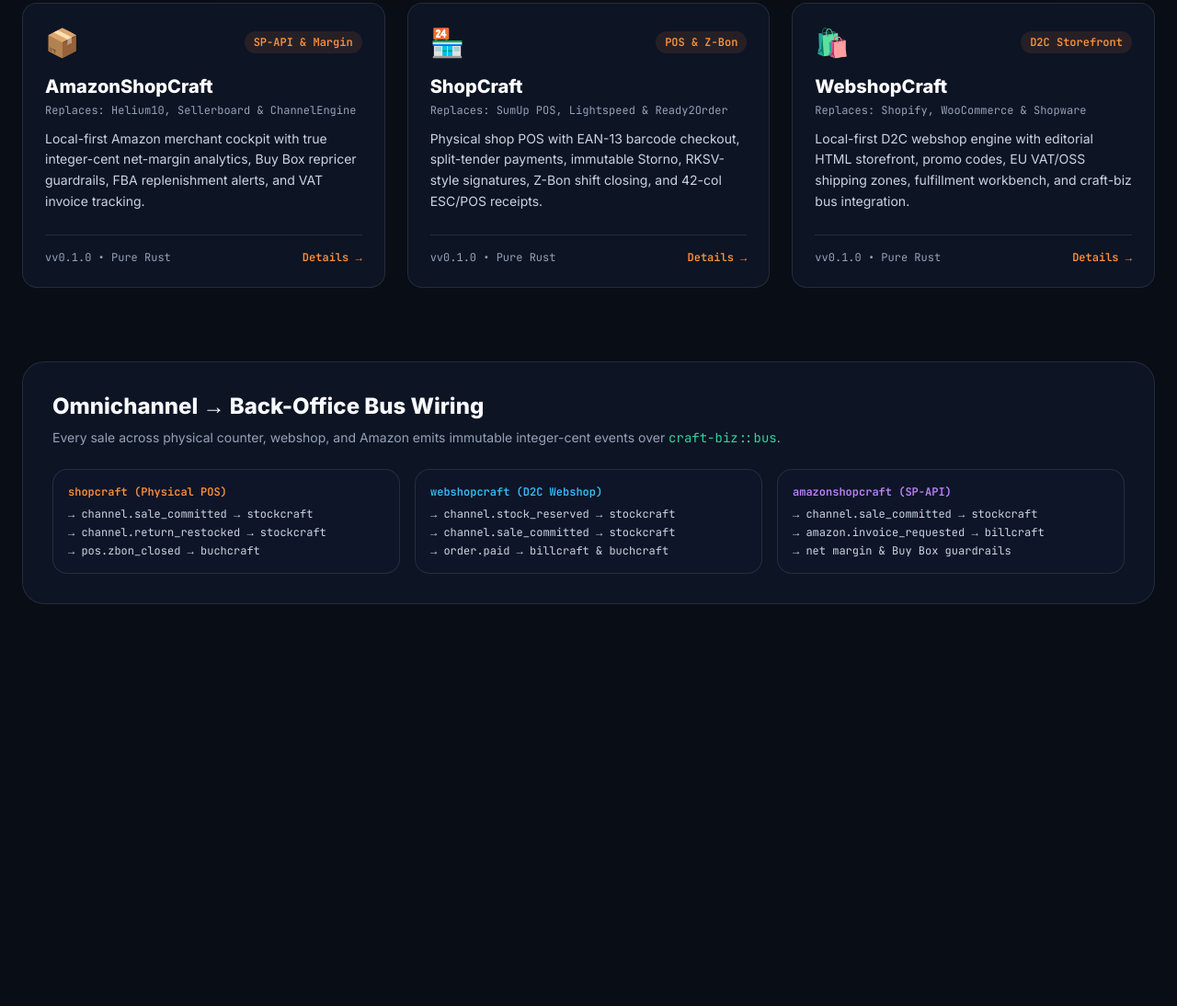
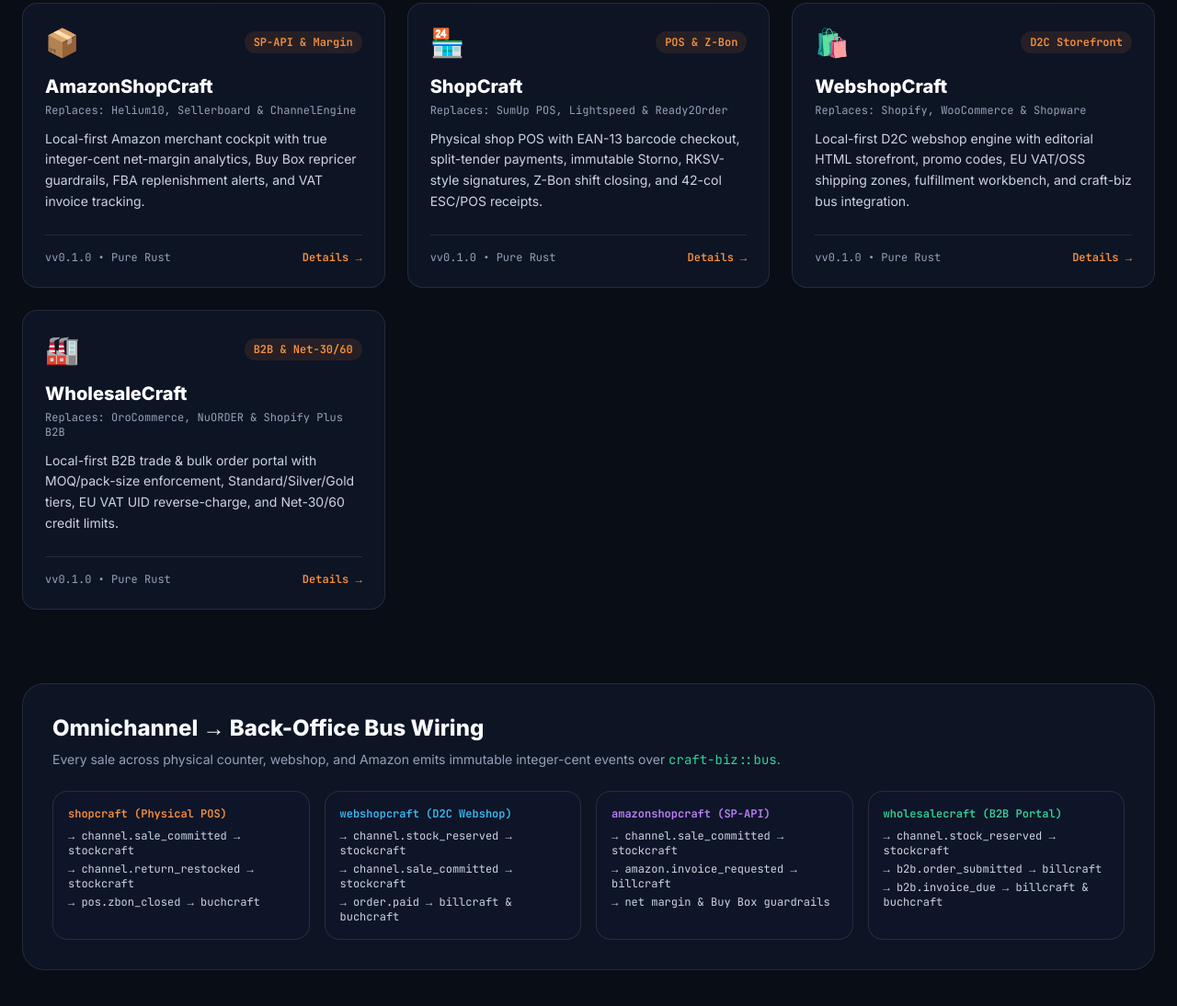
Before and after one commit to sandraschi/craft-showcase, a plain HTML site: page web/shop.html in a window 1280 px wide. Shown: the part 510-1604 px from the top of the page at 92% size. Before the commit the page ends 1263 px from the top, so only its background shows below. Drawn offline with nearby package versions, Linux system fonts and the light colour scheme.

Commit message:
Register wholesalecraft in Shop Craft suite and add NSSM installer

```diff
--- a/web/data/all-apps.json
+++ b/web/data/all-apps.json
@@ -1,6 +1,6 @@
 {
-  "generated_at": "2026-11-15T20:47:03+01:00",
-  "count": 52,
+  "generated_at": "2026-11-15T23:16:14+01:00",
+  "count": 53,
   "apps": [
     {
       "id": "aicraft",
@@ -1002,6 +1002,27 @@
       ]
     },
     {
+      "id": "wholesalecraft",
+      "name": "WholesaleCraft",
+      "repo": "wholesalecraft",
+      "suite": "backoffice",
+      "cat": "backoffice",
+      "icon": "🏭",
+      "badge": "B2B & Net-30/60",
+      "replaces": "OroCommerce, NuORDER & Shopify Plus B2B",
+      "version": "v0.1.0",
+      "github": "https://github.com/sandraschi/wholesalecraft",
+      "installer": true,
+      "desc": "Local-first B2B trade & bulk order portal with MOQ/pack-size enforcement, Standard/Silver/Gold tiers, EU VAT UID reverse-charge, and Net-30/60 credit limits.",
+      "highlights": [
+        "Trade Accounts & Credit: Standard, Silver, and Gold price tiers with Prepaid, Net30, and Net60 credit limit enforcement.",
+        "MOQ & Pack Multiples: Enforces minimum order quantities, carton pack-size multiples, and automatic +5% volume bonuses at 3x MOQ.",
+        "EU VAT Reverse Charge: Automatic 0% reverse-charge for verified cross-border EU/CH UIDs and 20% domestic Austrian VAT.",
+        "B2B Quick-Order Portal: Built-in HTTP portal (wholesalecraft serve --bind 127.0.0.1:11264) with bulk SKU grid, CSV paste import, and live Purchase Order submission.",
+        "Domino Bus: Emits channel.stock_reserved, b2b.order_submitted, and b2b.invoice_due events to stockcraft, billcraft, and buchcraft."
+      ]
+    },
+    {
       "id": "wikicraft",
       "name": "WikiCraft",
       "repo": "wikicraft",
--- a/web/data/diy-apps.json
+++ b/web/data/diy-apps.json
@@ -1,5 +1,5 @@
 {
-  "generated_at": "2026-11-15T20:47:03+01:00",
+  "generated_at": "2026-11-15T23:16:14+01:00",
   "count": 35,
   "apps": [
     {
--- a/web/shop.html
+++ b/web/shop.html
@@ -103,7 +103,7 @@
     <div class="glass-panel rounded-3xl p-8 border border-white/10">
       <h2 class="text-2xl font-extrabold mb-2">Omnichannel → Back-Office Bus Wiring</h2>
       <p class="text-sm text-slate-400 mb-6">Every sale across physical counter, webshop, and Amazon emits immutable integer-cent events over <code class="text-emerald-400 font-mono">craft-biz::bus</code>.</p>
-      <div class="grid grid-cols-1 md:grid-cols-3 gap-4 font-mono text-xs">
+      <div class="grid grid-cols-1 md:grid-cols-2 lg:grid-cols-4 gap-4 font-mono text-xs">
         <div class="p-4 rounded-2xl bg-slate-900/90 border border-white/10">
           <div class="text-shop-400 font-bold mb-2">shopcraft (Physical POS)</div>
           <div class="text-slate-300 space-y-1">
@@ -128,6 +128,14 @@
             <div>→ net margin &amp; Buy Box guardrails</div>
           </div>
         </div>
+        <div class="p-4 rounded-2xl bg-slate-900/90 border border-white/10">
+          <div class="text-emerald-400 font-bold mb-2">wholesalecraft (B2B Portal)</div>
+          <div class="text-slate-300 space-y-1">
+            <div>→ <code>channel.stock_reserved</code> → stockcraft</div>
+            <div>→ <code>b2b.order_submitted</code> → billcraft</div>
+            <div>→ <code>b2b.invoice_due</code> → billcraft &amp; buchcraft</div>
+          </div>
+        </div>
       </div>
     </div>
   </section>
@@ -138,7 +146,7 @@
       try {
         const res = await fetch("./data/all-apps.json", { cache: "no-store" });
         const data = await res.json();
-        const ids = new Set(["webshopcraft", "shopcraft", "amazonshopcraft"]);
+        const ids = new Set(["webshopcraft", "shopcraft", "amazonshopcraft", "wholesalecraft"]);
         const apps = (data.apps || []).filter((a) => ids.has(a.id));
         if (apps.length === 0) {
           grid.innerHTML = `<div class="col-span-full text-center text-slate-400">No Shop Craft apps found in catalog.</div>`;
```
Also changed, not shown: 2 other files.
